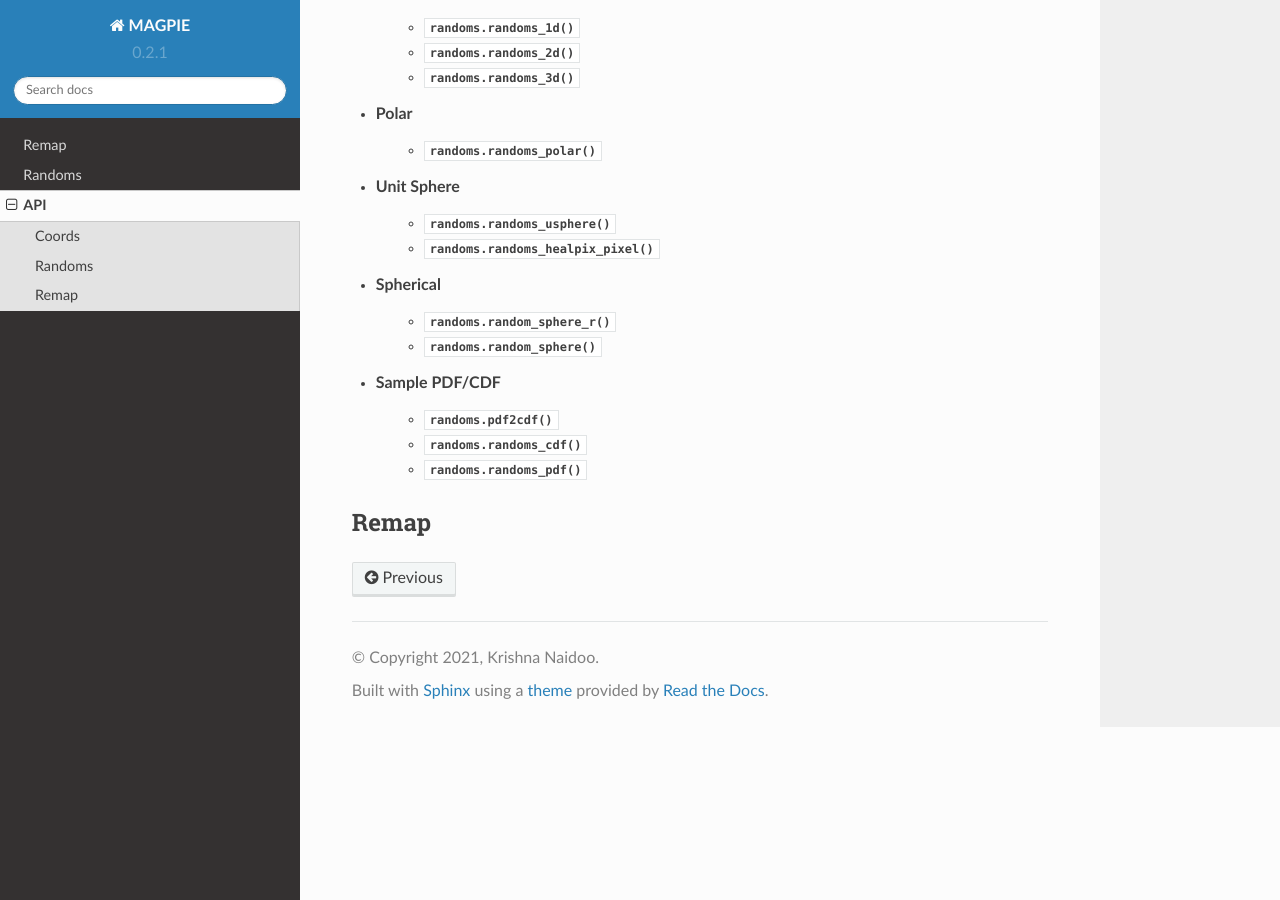
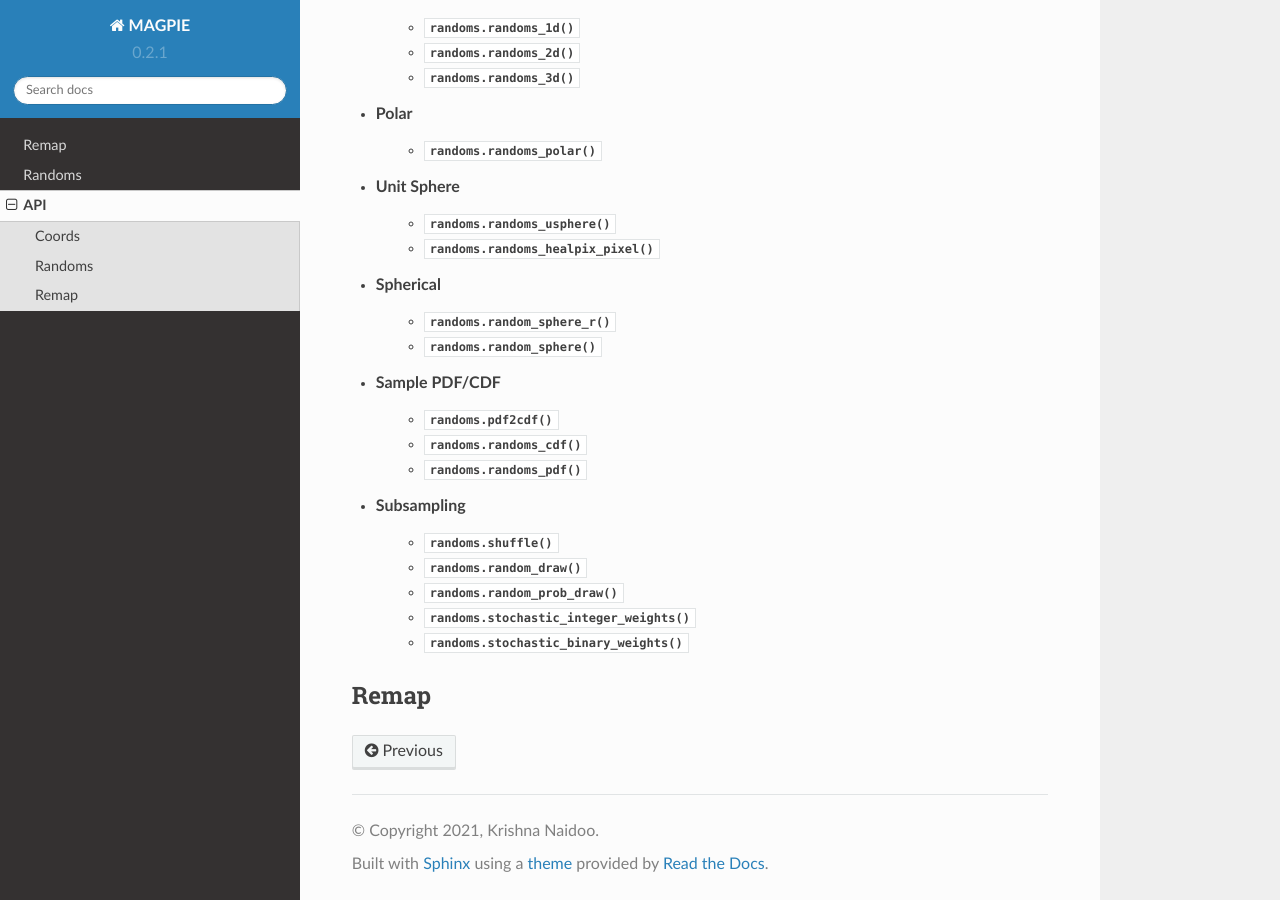
Before and after one commit to knaidoo29/magpie, a Sphinx documentation site: the page built from docs/source/api.rst, in a window 1280 px wide and 900 px high, scrolled down 625 px. Built offline with Sphinx 7.4.7 and the Read the Docs theme 2.0.0, drawn with Linux system fonts in a browser that asks for light colours.

Commit message:
update docs

```diff
--- a/docs/source/api.rst
+++ b/docs/source/api.rst
@@ -36,6 +36,12 @@ Randoms
     * :py:func:`randoms.pdf2cdf`
     * :py:func:`randoms.randoms_cdf`
     * :py:func:`randoms.randoms_pdf`
+* Subsampling
+    * :py:func:`randoms.shuffle`
+    * :py:func:`randoms.random_draw`
+    * :py:func:`randoms.random_prob_draw`
+    * :py:func:`randoms.stochastic_integer_weights`
+    * :py:func:`randoms.stochastic_binary_weights`
 
 Remap
 =====
```
